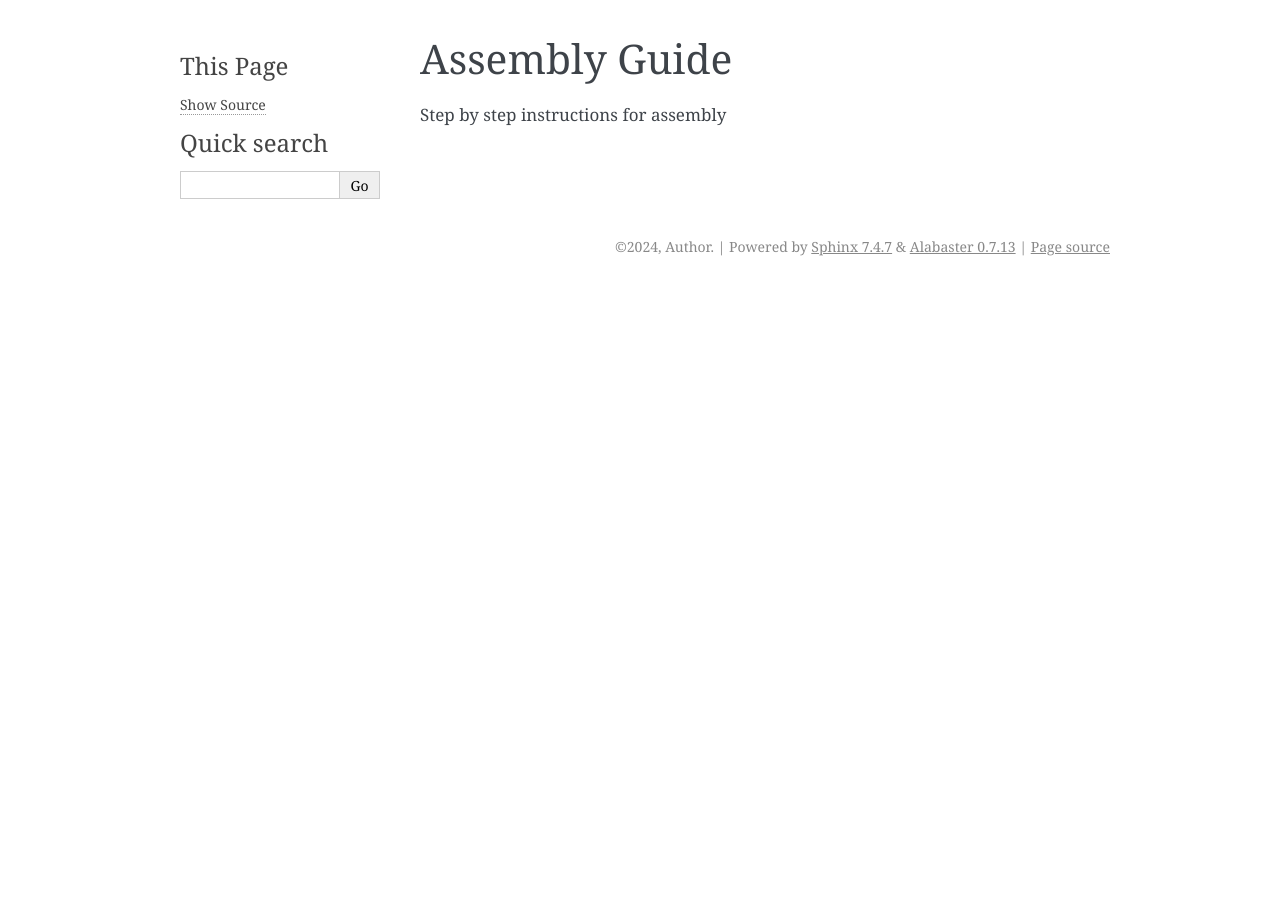
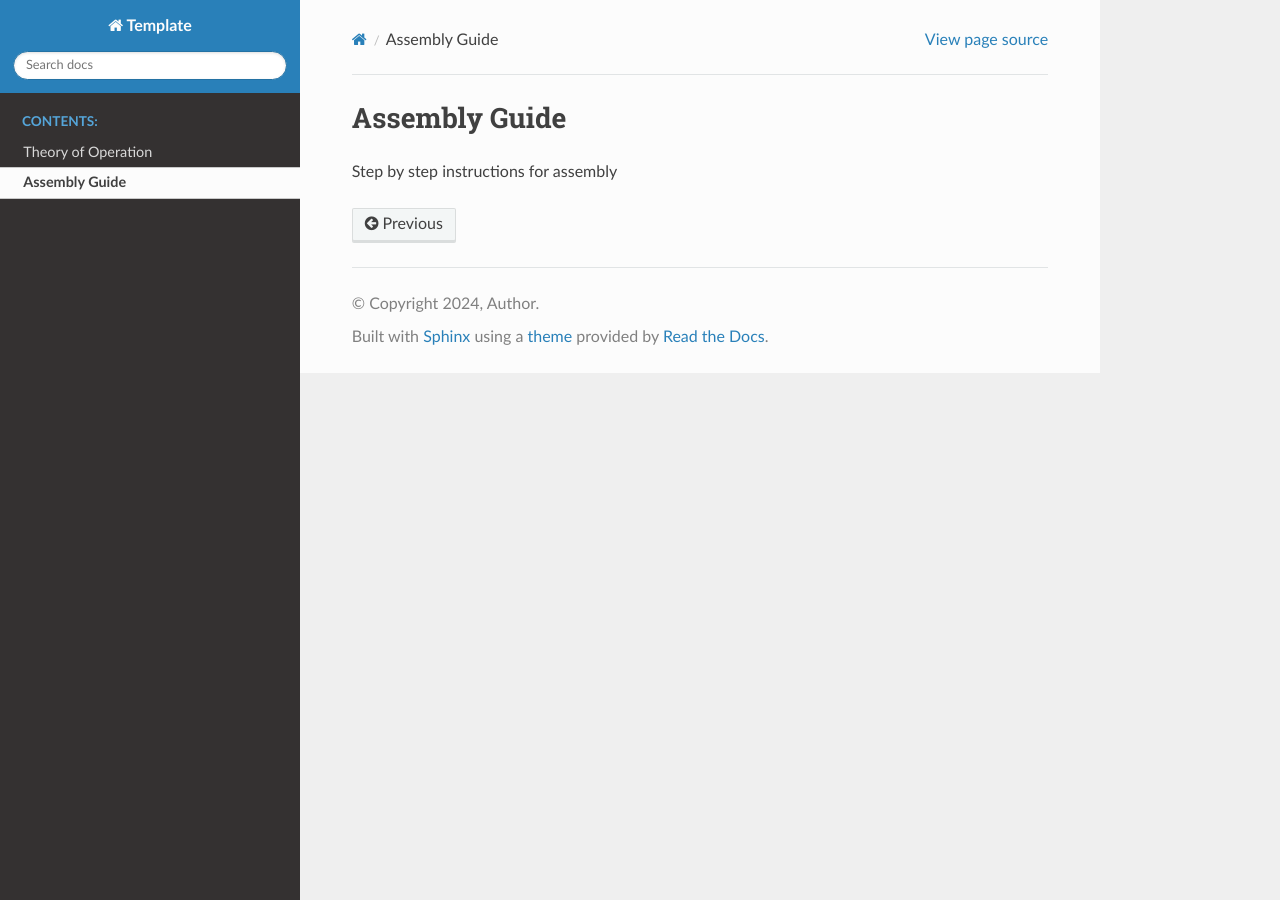
Before and after one commit to xdylanm/modular-template, a Sphinx documentation site: the page built from docs/source/assembly.rst, in a window 1280 px wide. Built offline with Sphinx 7.4.7 and the Read the Docs theme 3.1.0, drawn with Linux system fonts in a browser that asks for light colours.

Commit message:
Migrating template to use RTD schema and .rst (instead of .md) for consistency

```diff
--- a/docs/source/assembly.md
+++ b/docs/source/assembly.rst
@@ -1,3 +1,4 @@
-# Assembly Guide
+Assembly Guide
+==============
 
 Step by step instructions for assembly
--- a/docs/source/conf.py
+++ b/docs/source/conf.py
@@ -9,19 +9,21 @@
 project = 'Template'
 copyright = '2024, Author'
 author = 'Author'
+release = '0.1'
 
 # -- General configuration ---------------------------------------------------
 # https://www.sphinx-doc.org/en/master/usage/configuration.html#general-configuration
 
-extensions = ["myst_parser"]
+extensions = [
+    'sphinx_rtd_theme',
+]
 
 templates_path = ['_templates']
 exclude_patterns = []
 
 
-
 # -- Options for HTML output -------------------------------------------------
 # https://www.sphinx-doc.org/en/master/usage/configuration.html#options-for-html-output
 
-html_theme = 'alabaster'
+html_theme = 'sphinx_rtd_theme'
 html_static_path = ['_static']
--- /dev/null
+++ b/docs/source/requirements.txt
@@ -0,0 +1,2 @@
+sphinx
+sphinx_rtd_theme
--- /dev/null
+++ b/docs/source/theory.rst
@@ -0,0 +1,4 @@
+Theory of Operation
+===================
+
+Details & derivations here.
```
Also changed, not shown: docs/source/theory.md (deleted, +0 -3 lines), .readthedocs.yaml (added), 2 other files.
